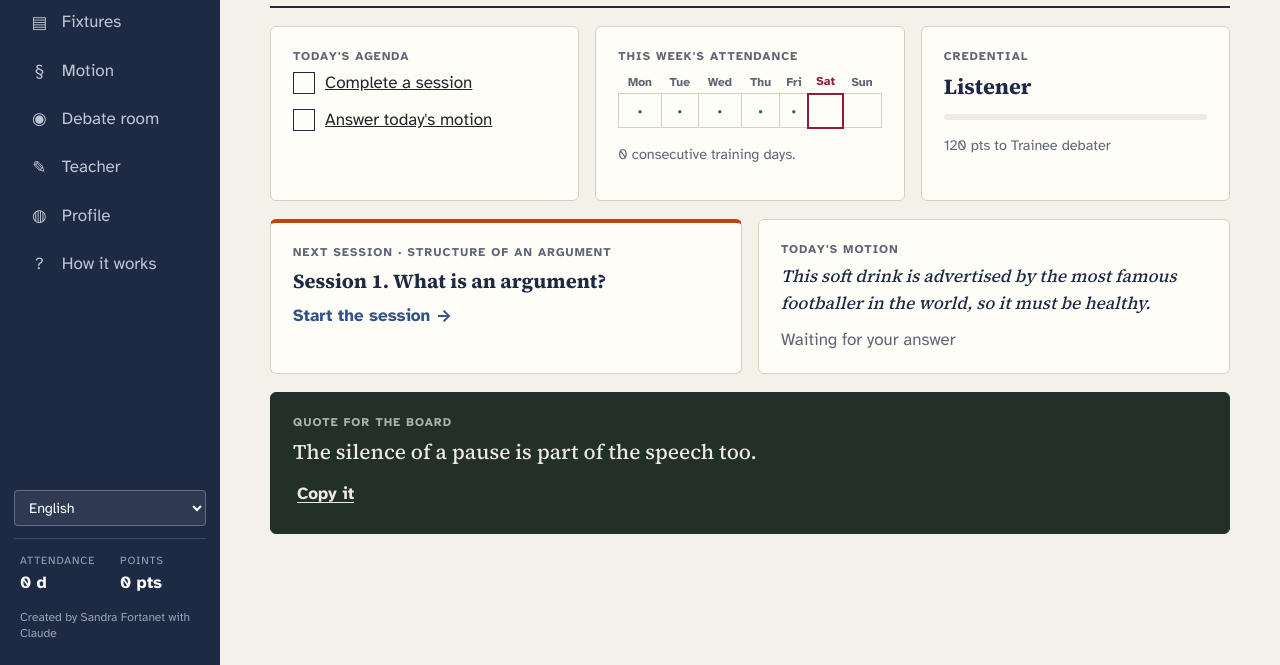
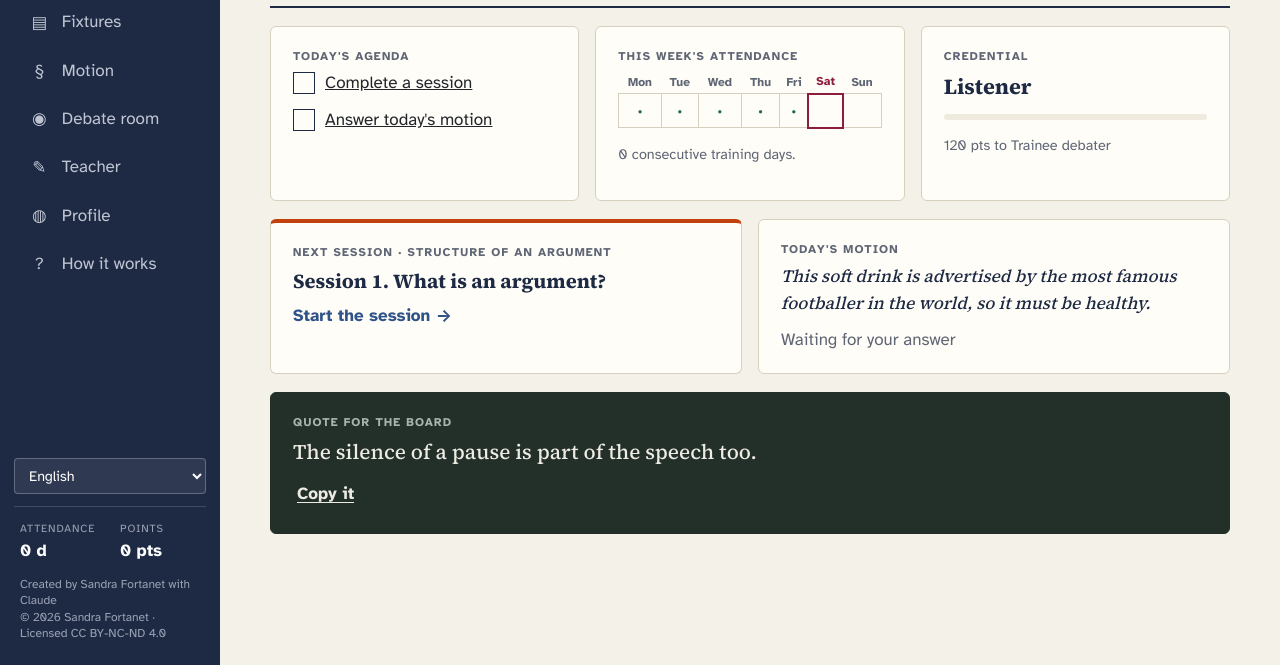
Before and after one commit to sanforbel/ENTRENADORDEBATE, a plain HTML site: page index.html in a window 1280 px wide. Shown: the part 135-800 px from the top of the page. Drawn offline with Linux system fonts and the light colour scheme.

Commit message:
Llicència CC BY-NC-ND 4.0 i avís de drets d'autor en les quatre llengües
Co-Authored-By: Claude Opus 5.5 <noreply@anthropic.com>
Claude-Session: https://claude.ai/code/session_01Ds6UB1c1v6XCs28qSLeQns

```diff
--- a/js/app.js
+++ b/js/app.js
@@ -48,7 +48,7 @@ function renderChrome() {
     <span title="${esc(t("side_pts_t"))}"><small>${esc(t("side_pts"))}</small><b id="sideXP"></b></span>`;
   document.getElementById("sideLang").innerHTML = langSelect("langSide");
   document.getElementById("langSide").onchange = e => setLang(e.target.value);
-  document.getElementById("sideCredit").innerHTML = `<a href="#info">${esc(t("credit_short"))}</a>`;
+  document.getElementById("sideCredit").innerHTML = `<a href="#info">${esc(t("credit_short"))}<br>${esc(t("copyright_short"))}</a>`;
   document.getElementById("howTitle").textContent = t("how_title");
   document.getElementById("howBody").innerHTML = t("how_body");
   document.getElementById("howClose").textContent = t("close");
@@ -322,6 +322,7 @@ function renderInfo() {
     ${t("info_html")}
     <div class="doc"><p class="doc-label">${esc(t("how_title"))}</p>${t("how_body")}</div>
     <div class="doc credits"><p class="doc-label">${esc(t("credits_label"))}</p>${t("credits_html")}</div>
+    <div class="doc credits"><p class="doc-label">${esc(t("copyright_label"))}</p>${t("copyright_html")}</div>
   </section>`);
   view.appendChild(box);
   box.querySelector("#langInfo").onchange = e => setLang(e.target.value);
--- a/js/i18n.js
+++ b/js/i18n.js
@@ -25,6 +25,9 @@ const DATES = {
 const UI = {};
 
 UI.va = {
+  copyright_short: "© 2026 Sandra Fortanet · Llicència CC BY-NC-ND 4.0",
+  copyright_label: "Drets d'autor i llicència",
+  copyright_html: "<p class=\"copyright\">© 2026 Sandra Fortanet · Llicència <a href=\"https://creativecommons.org/licenses/by-nc-nd/4.0/deed.ca\" target=\"_blank\" rel=\"noopener\">CC BY-NC-ND 4.0</a></p><p>Podeu <b>usar i compartir</b> l'aplicació sense modificacions, <b>citant l'autoria</b> («Entrenador de Debat, de Sandra Fortanet, creat amb Claude») i sense finalitats comercials. No es permet distribuir versions modificades, adaptades, remesclades ni traduïdes. <b>Si voleu adaptar-la o traduir-la, demaneu permís a l'autora.</b></p>",
   colon: ": ",
   brand: "Entrenador<br>de Debat", app_name: "Entrenador de Debat", skip: "Salta al contingut",
   nav_home: "Inici", nav_cal: "Calendari", nav_motion: "Moció", nav_sala: "Sala", nav_teacher: "Docent", nav_profile: "Perfil", nav_info: "Com funciona",
@@ -195,6 +198,9 @@ Després, escriu un comentari breu de jurat i formula una sola pregunta que ajud
 };
 
 UI.es = {
+  copyright_short: "© 2026 Sandra Fortanet · Licencia CC BY-NC-ND 4.0",
+  copyright_label: "Derechos de autor y licencia",
+  copyright_html: "<p class=\"copyright\">© 2026 Sandra Fortanet · Licencia <a href=\"https://creativecommons.org/licenses/by-nc-nd/4.0/deed.es\" target=\"_blank\" rel=\"noopener\">CC BY-NC-ND 4.0</a></p><p>Puedes <b>usar y compartir</b> la aplicación sin modificaciones, <b>citando la autoría</b> («Entrenador de Debate, de Sandra Fortanet, creado con Claude») y sin fines comerciales. No se permite distribuir versiones modificadas, adaptadas, remezcladas ni traducidas. <b>Si quieres adaptarla o traducirla, pide permiso a la autora.</b></p>",
   colon: ": ",
   brand: "Entrenador<br>de Debate", app_name: "Entrenador de Debate", skip: "Saltar al contenido",
   nav_home: "Inicio", nav_cal: "Calendario", nav_motion: "Moción", nav_sala: "Sala", nav_teacher: "Docente", nav_profile: "Perfil", nav_info: "Cómo funciona",
@@ -357,6 +363,9 @@ Después, escribe un comentario breve de jurado y formula una sola pregunta que
 };
 
 UI.en = {
+  copyright_short: "© 2026 Sandra Fortanet · Licensed CC BY-NC-ND 4.0",
+  copyright_label: "Copyright and licence",
+  copyright_html: "<p class=\"copyright\">© 2026 Sandra Fortanet · Licensed <a href=\"https://creativecommons.org/licenses/by-nc-nd/4.0/\" target=\"_blank\" rel=\"noopener\">CC BY-NC-ND 4.0</a></p><p>You may <b>use and share</b> the app unchanged, <b>with attribution</b> (\"Debate Coach, by Sandra Fortanet, created with Claude\") and for non-commercial purposes. Modified, adapted, remixed or translated versions may not be distributed. <b>To adapt or translate it, please ask the author for permission.</b></p>",
   colon: ": ",
   brand: "Debate<br>Coach", app_name: "Debate Coach", skip: "Skip to content",
   nav_home: "Home", nav_cal: "Fixtures", nav_motion: "Motion", nav_sala: "Debate room", nav_teacher: "Teacher", nav_profile: "Profile", nav_info: "How it works",
@@ -519,6 +528,9 @@ Then write a short judge's comment and ask one single question that helps the st
 };
 
 UI.fr = {
+  copyright_short: "© 2026 Sandra Fortanet · Licence CC BY-NC-ND 4.0",
+  copyright_label: "Droits d'auteur et licence",
+  copyright_html: "<p class=\"copyright\">© 2026 Sandra Fortanet · Licence <a href=\"https://creativecommons.org/licenses/by-nc-nd/4.0/deed.fr\" target=\"_blank\" rel=\"noopener\">CC BY-NC-ND 4.0</a></p><p>Vous pouvez <b>utiliser et partager</b> l'application sans modification, <b>en citant l'autrice</b> (« Entraîneur de débat, de Sandra Fortanet, créé avec Claude ») et sans usage commercial. La diffusion de versions modifiées, adaptées, remixées ou traduites n'est pas autorisée. <b>Pour l'adapter ou la traduire, demandez l'autorisation à l'autrice.</b></p>",
   colon: " : ",
   brand: "Entraîneur<br>de débat", app_name: "Entraîneur de débat", skip: "Aller au contenu",
   nav_home: "Accueil", nav_cal: "Calendrier", nav_motion: "Motion", nav_sala: "Salle", nav_teacher: "Enseignant", nav_profile: "Profil", nav_info: "Mode d'emploi",
--- a/style.css
+++ b/style.css
@@ -75,6 +75,7 @@ code { background: var(--paper-2); padding: .1em .35em; border-radius: 4px; }
 .head-with-lang .lang-select { width: auto; padding: 6px 10px; font-size: .9rem; }
 .mobile-lang { display: none; }
 .credits { border-left: 5px solid var(--accent); }
+.copyright { font-weight: 700; color: var(--ink); }
 .side-stats { display: grid; grid-template-columns: 1fr 1fr; gap: 8px; border-top: 1px solid rgba(255,255,255,.15); padding-top: 14px; }
 .side-stats span { display: flex; flex-direction: column; padding: 0 6px; }
 .side-stats small { font-size: .68rem; letter-spacing: .08em; text-transform: uppercase; color: #9AA2B3; }
```
Also changed, not shown: index.html (+2 -0 lines), 2 other files.
